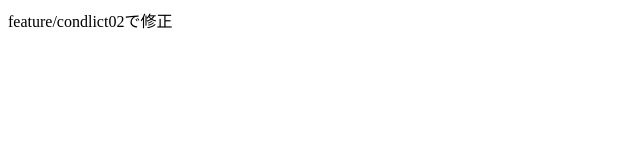
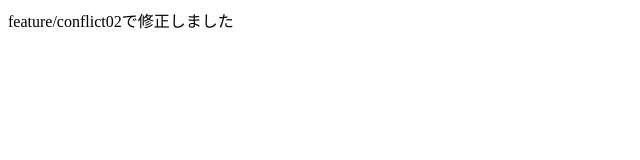
Before and after one commit to nakamura-toshiki/conflict-test, a plain HTML site: page index.html in a window 1280 px wide. Shown: the full height of the page, 0-640 px from the left. Drawn offline with Linux system fonts and the light colour scheme.

Commit message:
fix:コンフリクトやり直し2

```diff
--- a/index.html
+++ b/index.html
@@ -1 +1 @@
-<p>feature/condlict02で修正</p>
+<p>feature/conflict02で修正しました</p>
```
